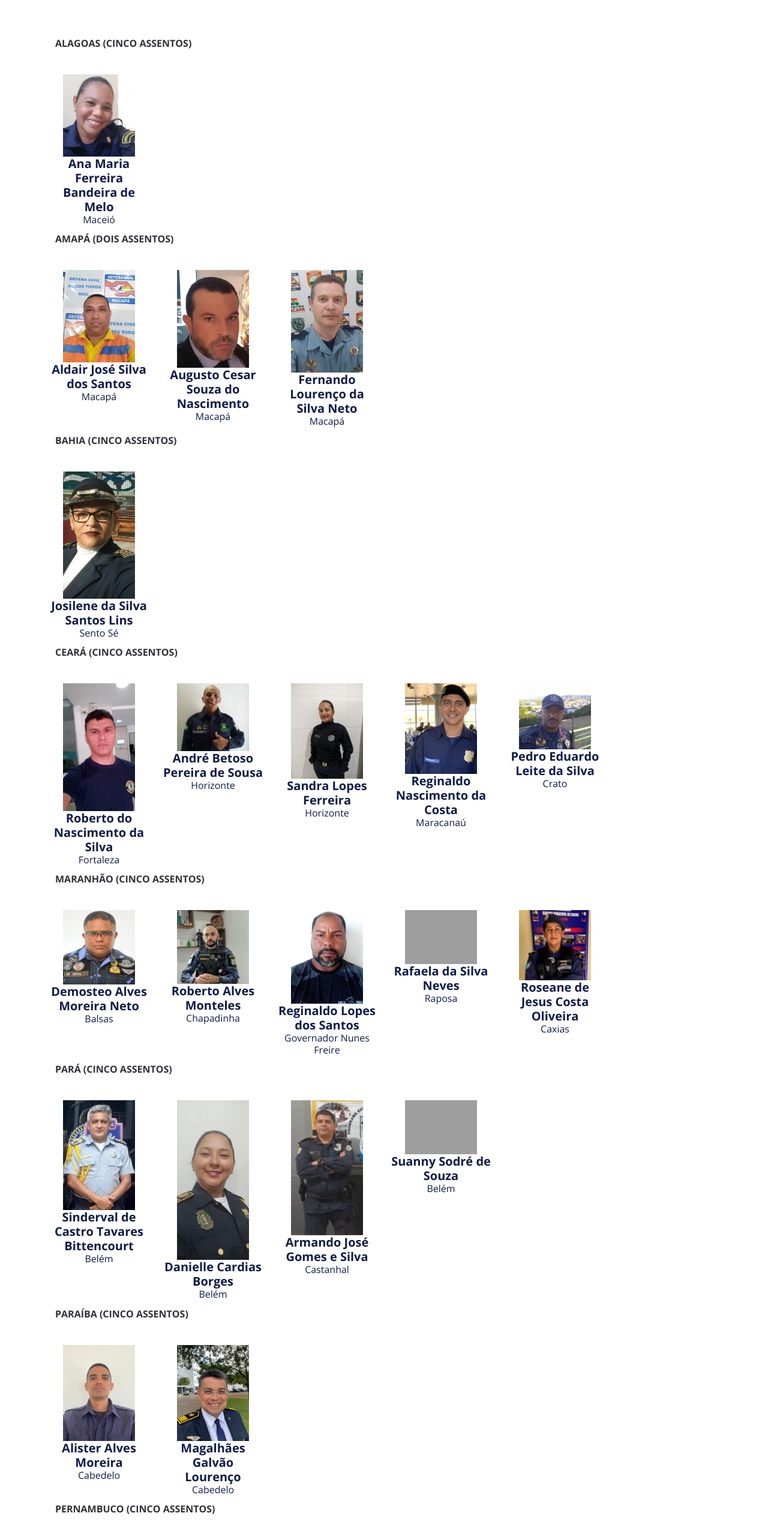
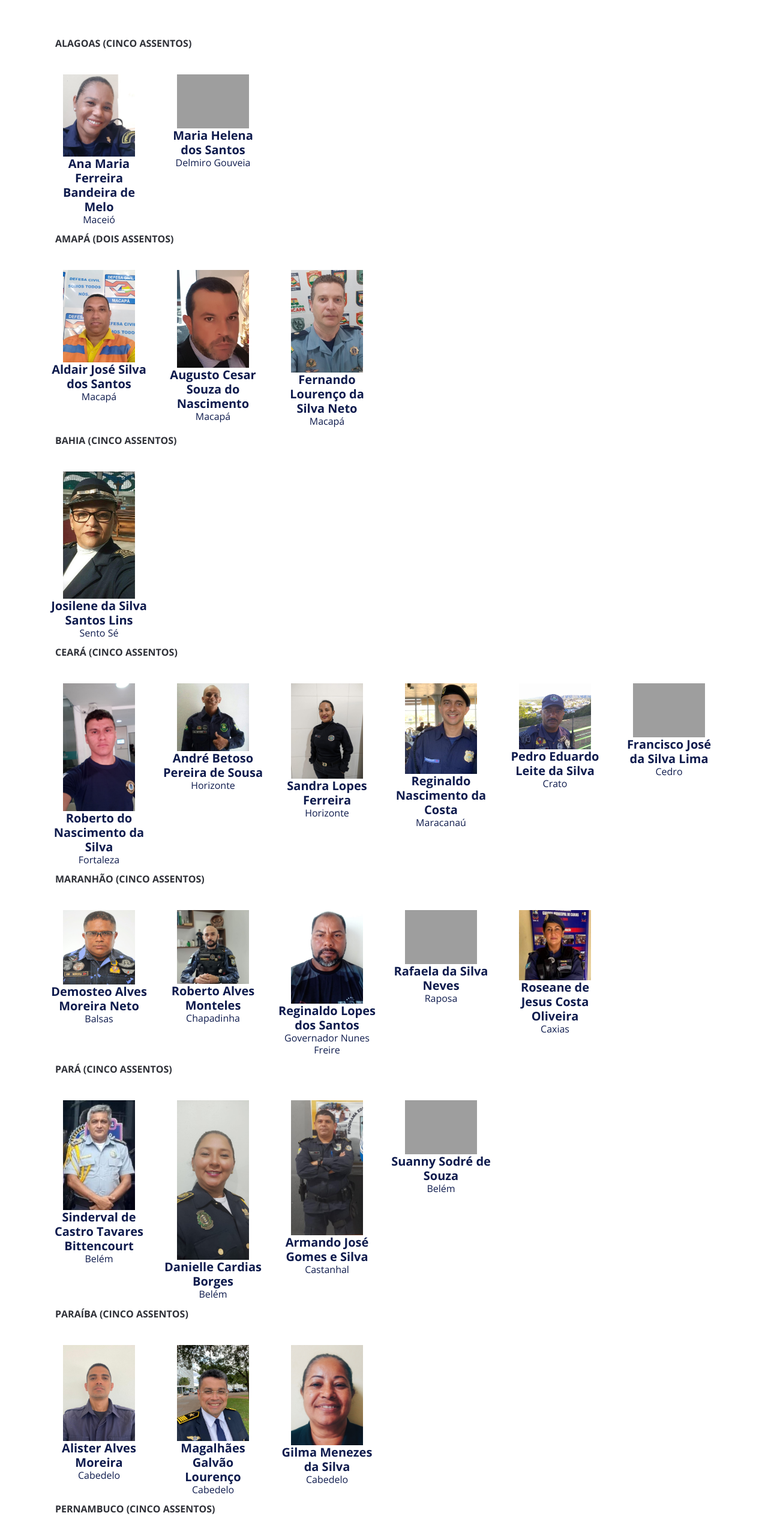
Before and after one commit to diteci/6_ENNEGUAM, a plain HTML site: page candidatos_eleicao.html in a window 1280 px wide. Shown: the part 240-2797 px from the top of the page at 60% size. Drawn offline with nearby package versions, Linux system fonts and the light colour scheme; grey boxes are pictures that could not be loaded.

Commit message:
Update candidatos_eleicao.html

```diff
--- a/candidatos_eleicao.html
+++ b/candidatos_eleicao.html
@@ -90,6 +90,20 @@
           </center>
 
           </div>
+
+          <div class="col-lg-2 col-md-6">
+            <div class="news" data-aos="fade-up" data-aos-delay="100">
+              <center><img src="assets/img/candidatos/al- delmiro gouveia - maria helena dos santos.jpg" alt="Speaker 1" height="120" width="120" class="img-fluid"></center>
+            </div>
+          <center>
+            <h5><b> Maria Helena dos Santos            </b></h5>
+            <h6> Delmiro Gouveia
+            </h6>
+          </center>
+
+          </div>
+
+
         </div>
         <div class="row">
           <b><p>AMAPÁ (DOIS ASSENTOS)</p></b>
@@ -200,6 +214,18 @@
                 <h5><b>Pedro Eduardo Leite da Silva
                 </b></h5>
                 <h6> Crato</h6>
+
+              </center>
+            </div>
+          </div>
+
+          <div class="col-lg-2 col-md-6">
+            <div class="news" data-aos="fade-up" data-aos-delay="100">
+              <center> <img src="assets/img/candidatos/ce - cedro - francisco jose da silva lima.jpg" alt="Speaker 1" height="120" width="120" class="img-fluid">
+
+                <h5><b>Francisco José da Silva Lima
+                </b></h5>
+                <h6> Cedro</h6>
 
               </center>
             </div>
@@ -350,6 +376,18 @@
             </div>
           </div>
 
+          <div class="col-lg-2 col-md-6">
+            <div class="news" data-aos="fade-up" data-aos-delay="100">
+              <center> <img src="assets/img/candidatos/gilma.jpg" alt="Speaker 1" height="120" width="120" class="img-fluid">
+
+                <h5><b>Gilma Menezes da Silva
+                </b></h5>
+                <h6> Cabedelo </h6>
+
+              </center>
+            </div>
+          </div>
+
         </div>
 
         <div class="row">
@@ -441,6 +479,19 @@
               </center>
             </div>
           </div>
+
+          <div class="col-lg-2 col-md-6">
+            <div class="news" data-aos="fade-up" data-aos-delay="100">
+              <center> <img src="assets/img/candidatos/pi Teresina André Viana.jpg" alt="Speaker 1" height="120" width="120" class="img-fluid">
+
+                <h5><b>André Luis Viana Costa
+                </b></h5>
+                <h6> Teresina</h6>
+
+              </center>
+            </div>
+          </div>
+
 
 
         </div>
```
